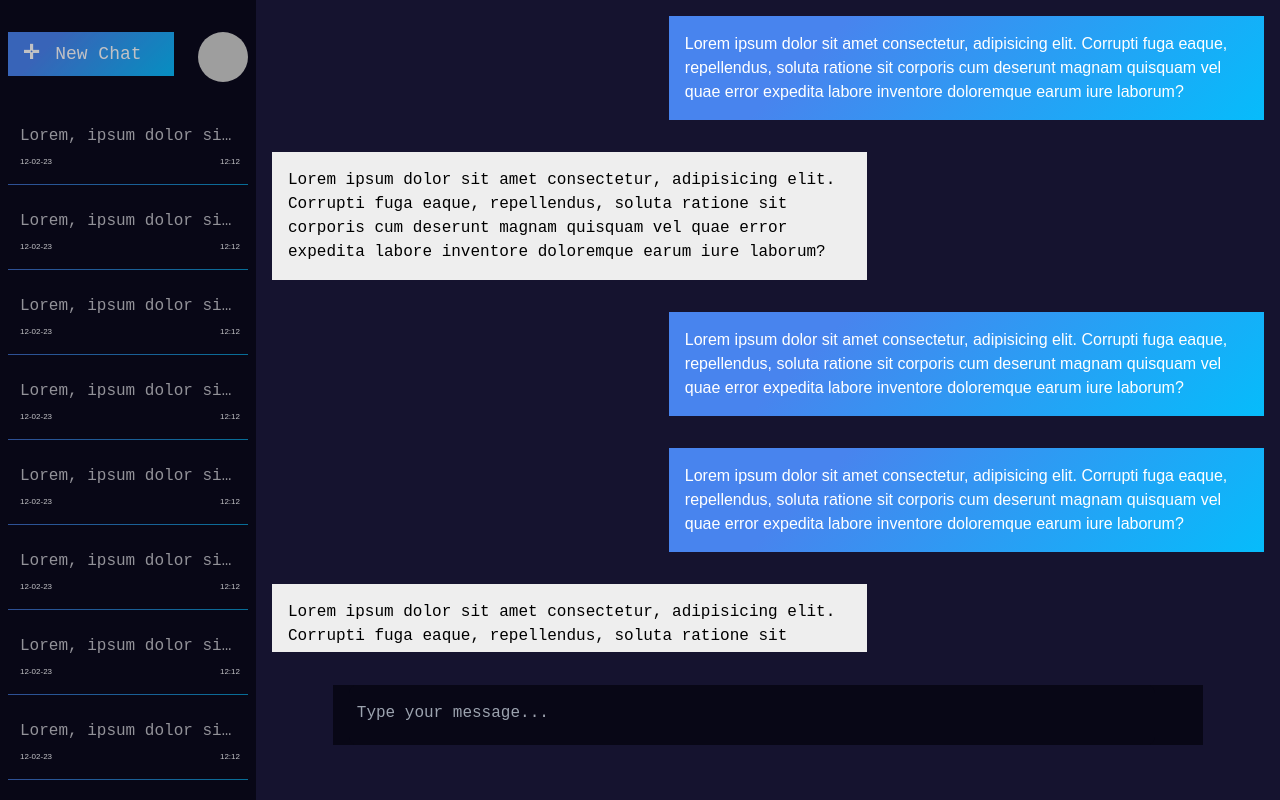
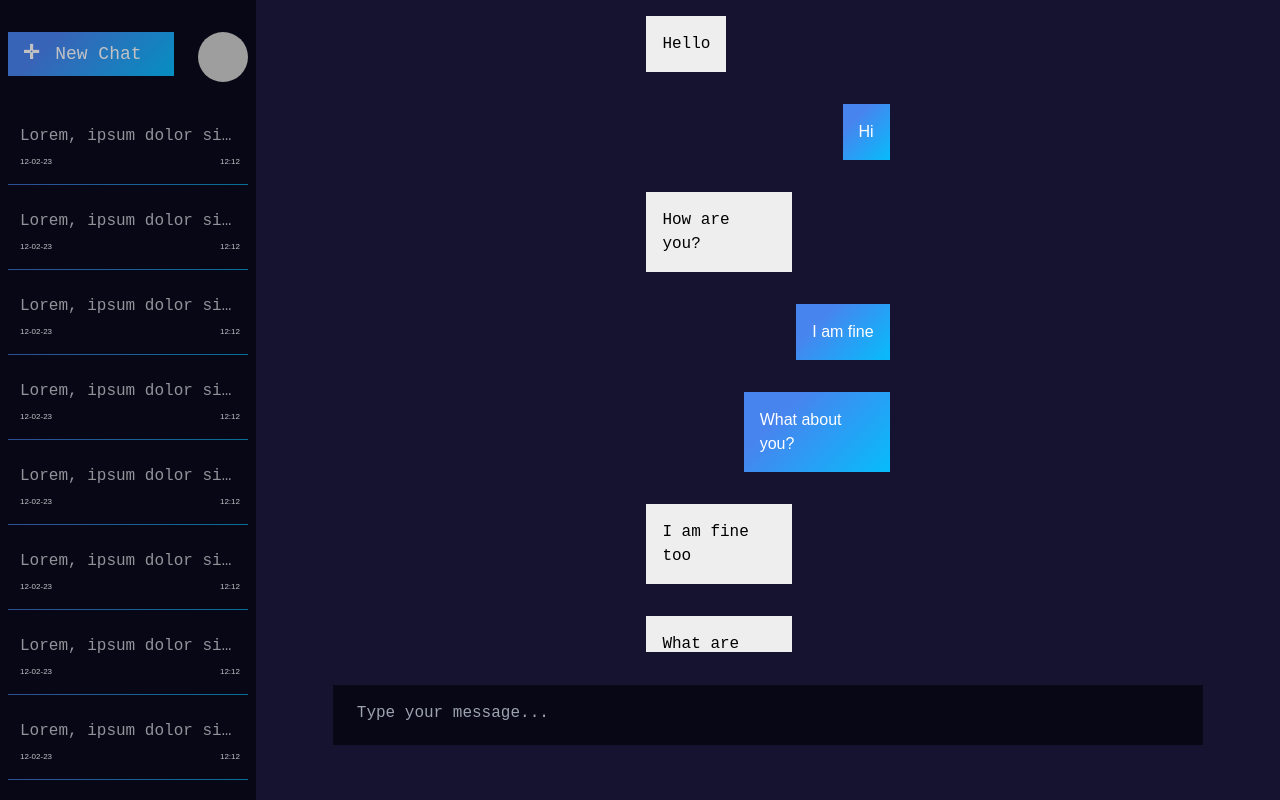
Before and after one commit to I-Himanshu/WebMindz, a Next.js app: page / in a window 1280 px wide. Built offline with nearby package versions, Linux system fonts and the light colour scheme; grey boxes are pictures that could not be loaded.

Commit message:
Send msgs is working now

```diff
--- a/src/components/chat/robo.tsx
+++ b/src/components/chat/robo.tsx
@@ -1,9 +1,9 @@
 import React from 'react'
 
-export default function Robo() {
+export default function Robo({msg}:any) {
   return (
     <div className='w-[9 0%] flex flex-row justify-start'>
-        <p className='bg-[#eee] text-black secondaryFont max-w-[60%] p-4 my-4'>Lorem ipsum dolor sit amet consectetur, adipisicing elit. Corrupti fuga eaque, repellendus, soluta ratione sit corporis cum deserunt magnam quisquam vel quae error expedita labore inventore doloremque earum iure laborum?</p>
+        <p className='bg-[#eee] text-black secondaryFont max-w-[60%] p-4 my-4'>{msg}</p>
     </div>
   )
 }
--- a/src/components/chat/user.tsx
+++ b/src/components/chat/user.tsx
@@ -1,9 +1,9 @@
 import React from 'react'
 
-export default function User() {
+export default function User({msg}:any) {
   return (
     <div className='w-[9 0%] flex flex-row justify-end'>
-        <p className='blueGrad tertiaryFont max-w-[60%] p-4 my-4 text-white'>Lorem ipsum dolor sit amet consectetur, adipisicing elit. Corrupti fuga eaque, repellendus, soluta ratione sit corporis cum deserunt magnam quisquam vel quae error expedita labore inventore doloremque earum iure laborum?</p>
+        <p className='blueGrad tertiaryFont max-w-[60%] p-4 my-4 text-white'>{msg}</p>
     </div>
   )
 }
--- a/src/pages/chat.tsx
+++ b/src/pages/chat.tsx
@@ -8,6 +8,57 @@ import { toggleListening } from "@/components/chat/speech";
 export default function Chat() {
   const [transcript, setTranscript] = useState("");
   const [listening, setListening] = useState(false);
+  const [MSGS,setMSGS] = useState([
+  {
+    text: "Hello",
+    isUser: false
+  },
+  {
+    text: "Hi",
+    isUser: true,
+  },
+  {
+    text: "How are you?",
+    isUser: false,
+  },
+  {
+    text: "I am fine",
+    isUser: true,
+  },
+  {
+    text: "What about you?",
+    isUser: true,
+  },
+  {
+    text: "I am fine too",
+    isUser: false,
+  },
+  {
+    text: "What are you doing?",
+    isUser: false,
+  },
+  {
+    text: "I am doing nothing",
+    isUser: true,
+  },
+  {
+    text: "What about you?",
+    isUser: true,
+  },
+  {
+    text: "I am doing nothing too",
+    isUser: false,
+  },
+  {
+    text: "Ok",
+    isUser: true,
+  },
+  {
+    text: "Bye",
+    isUser: false,
+  }
+]
+);
 
   return (
     <main className="min-h-screen bg-[#15132f]">
@@ -76,12 +127,18 @@ export default function Chat() {
             </div>
           </header>
           <div className="bg-400 overflow-y-scroll mt-[75px] md:mt-0 px-4">
-            <User />
-            <Robo />
-            <User />
-            <User />
-            <Robo />
-            <User />
+            {
+            MSGS.map((
+              msg:any,
+              index:any
+            ) => {
+              if (msg.isUser) {
+                return <User key={index} msg={msg.text} />;
+              } else {
+                return <Robo key={index} msg={msg.text} />;
+              }
+            })
+            }
           </div>
           <div className="flex flex-row justify-center bottom-[10px] md:bottom-[15px] pt-4 bg-[#15132f] mx-auto w-[100%] mt-8 relative">
             <div className="relative flex justify-center items-end max-h-[300px] bg-[#080716] px-4 w-[90%] md:w-[85%] chatInputBox overflow-y-scroll">
@@ -92,14 +149,19 @@ export default function Chat() {
                 rows={1}
                 // set min height
                 value={transcript}
-                onInput={(e) => {
+                onInput={(e) =>{
                   setTranscript(e.currentTarget.value);
                   e.currentTarget.style.height = "auto";
                   e.currentTarget.style.height =
                     e.currentTarget.scrollHeight + "px";
                 }}
               />
-              <button className="blueGradText mb-4 text-2xl opacity-75 transition-all hover:opacity-100 mx-2">
+              <button className="blueGradText mb-4 text-2xl opacity-75 transition-all hover:opacity-100 mx-2" onClick={
+                () => {
+                  setMSGS([...MSGS,{text:transcript,isUser:true}]);
+                  setTranscript("");
+                }
+              }>
                 <i className="fa-solid fa-paper-plane"></i>
               </button>
               <button
```
Also changed, not shown: src/components/chat/speech.tsx (line endings or trailing spaces).
